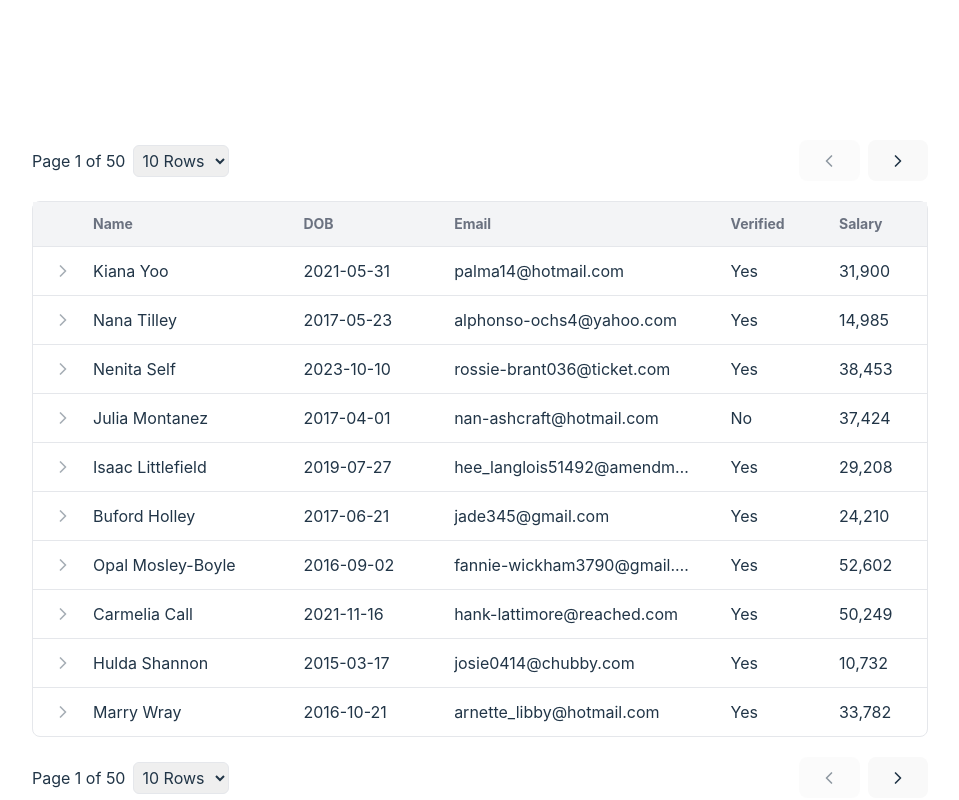
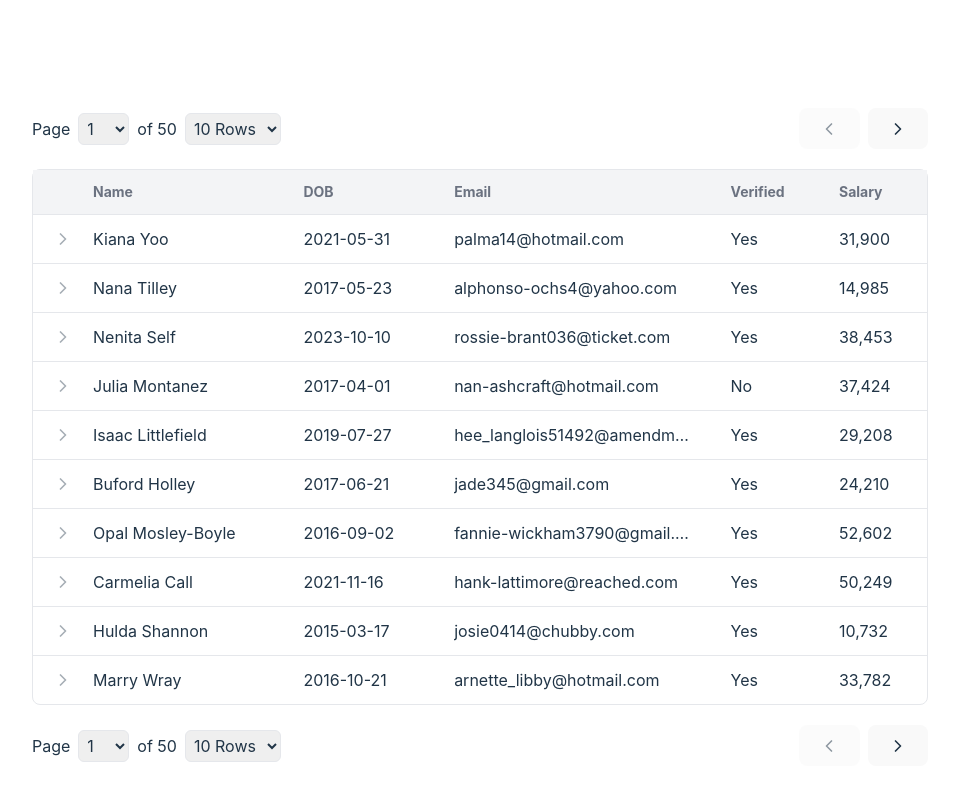
Before and after one commit to henryzt/people-data-table, a React (Vite) app: page / in a window 1280 px wide. Shown: the whole page, without its empty margins (160-1119 px from the left). Built offline with nearby package versions, Linux system fonts and the light colour scheme.

Commit message:
feat: add jump to page number

```diff
--- a/src/App.tsx
+++ b/src/App.tsx
@@ -3,7 +3,7 @@ import data from "./assets/random-people-data.json";
 
 function App() {
   return (
-    <div className="pt-10 md:pt-32">
+    <div className="pt-10 md:pt-24">
       <DataTable data={data.ctRoot} />
     </div>
   );
--- a/src/components/DataTable.tsx
+++ b/src/components/DataTable.tsx
@@ -69,16 +69,27 @@ const DataTable = ({ data }: DataTableProps) => {
   const endRow = startRow + rowsPerPage;
   const totalPages = Math.ceil(sortedData.length / rowsPerPage);
   const displayedData = sortedData.slice(startRow, endRow);
+  const paginationRanges = Array.from({ length: totalPages }, (_, i) => i);
 
   // pagination component
   const pagination = (
     <div className="flex gap-2 my-3 items-center">
-      <div>
-        Page {currentPage + 1} of {totalPages}
-      </div>
+      <div>Page</div>
+      <select
+        onChange={(e) => {
+          setCurrentPage(Number(e.target.value));
+        }}
+        value={currentPage}
+      >
+        {paginationRanges.map((page) => (
+          <option key={page} value={page}>
+            {page + 1}
+          </option>
+        ))}
+      </select>
+      <div>of {totalPages}</div>
 
       <select
-        className="border rounded-md p-1"
         onChange={(e) => {
           setRowPerPage(Number(e.target.value));
         }}
@@ -97,6 +108,7 @@ const DataTable = ({ data }: DataTableProps) => {
       >
         <ChevronLeft size={20} />
       </button>
+
       <button
         onClick={() => setCurrentPage((currentPage) => currentPage + 1)}
         disabled={endRow >= data.length}
--- a/src/index.css
+++ b/src/index.css
@@ -54,3 +54,7 @@ button:disabled {
   cursor: not-allowed;
   opacity: 0.5;
 }
+
+select {
+  @apply border rounded-md p-1;
+}
```
